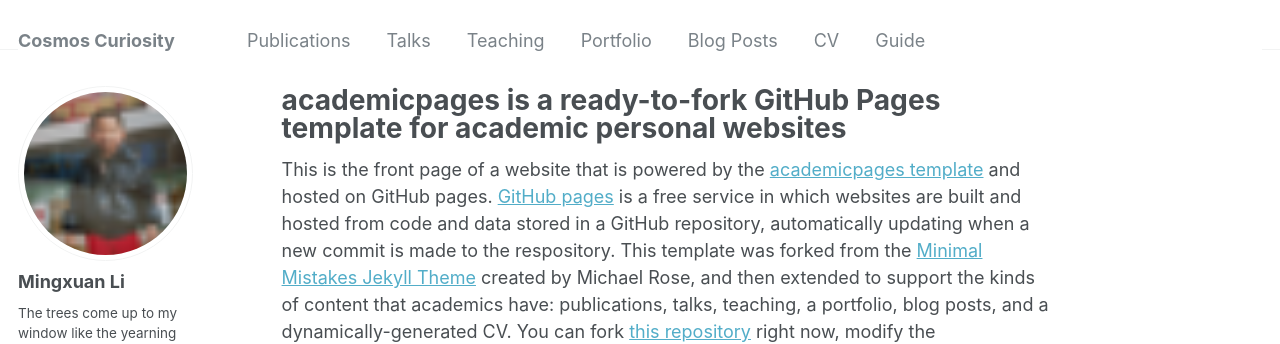
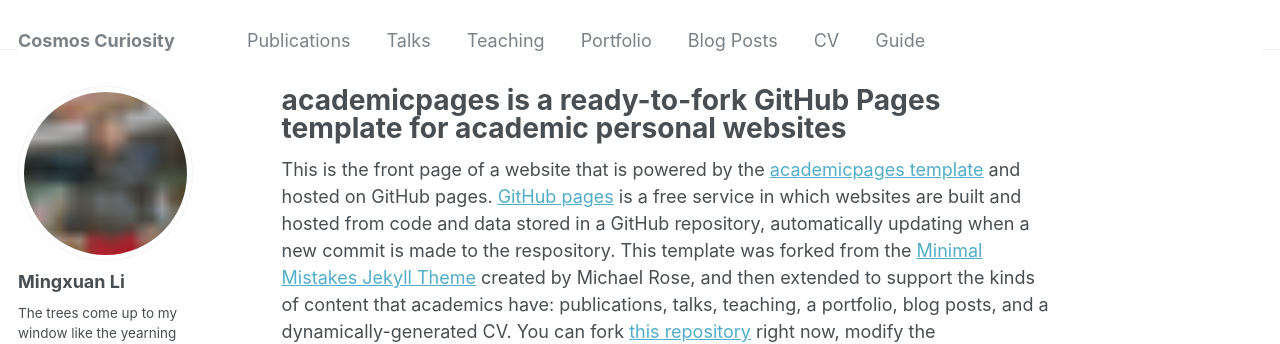
Before and after one commit to Mil152/mil152.github.io, a Jekyll site: the page built from _pages/about.md, in a window 1280 px wide. Shown: the top 344 px of the page. Built offline with Jekyll 4.4.1, drawn with Linux system fonts in a browser that asks for light colours; some web fonts are replaced.

Commit message:
Update _config.yml

```diff
--- a/_config.yml
+++ b/_config.yml
@@ -21,7 +21,7 @@ repository               : "academicpages/academicpages.github.io"
 #               Additional customization can be done by editing /_includes/author-profile.html
 author:
   # Biographic information
-  avatar           : "favicon-32x32.png"
+  avatar           : "favicon-16x16.png"
   name             : "Mingxuan Li"
   pronouns         : # example: "she/her"
   bio              : "The trees come up to my window like the yearning voice of the dumb earth."
```
